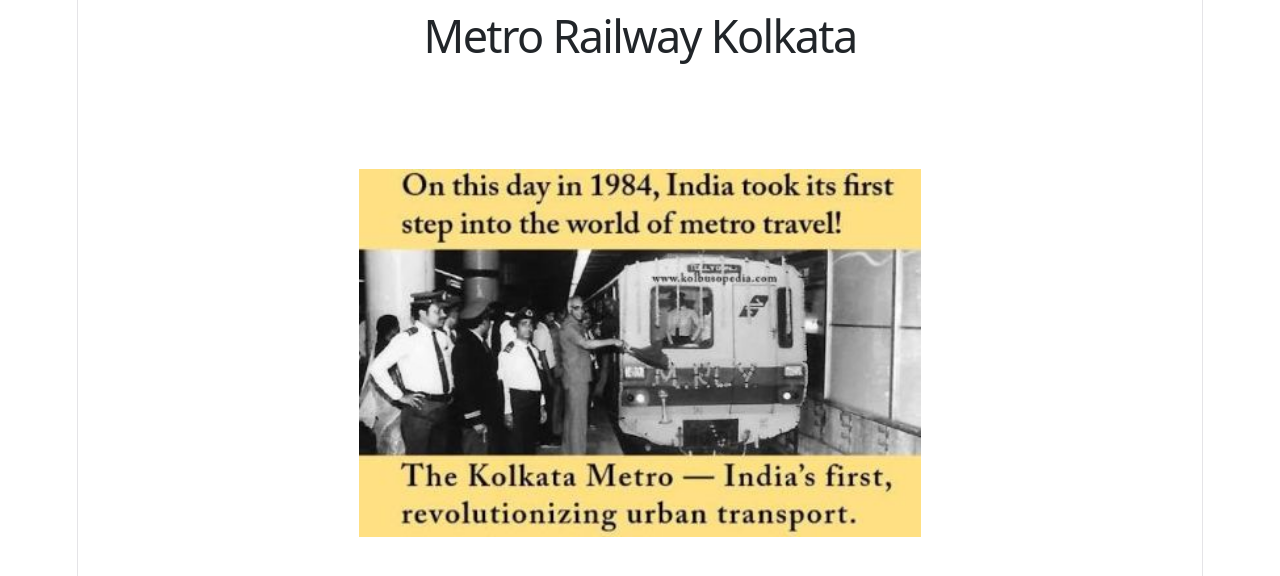
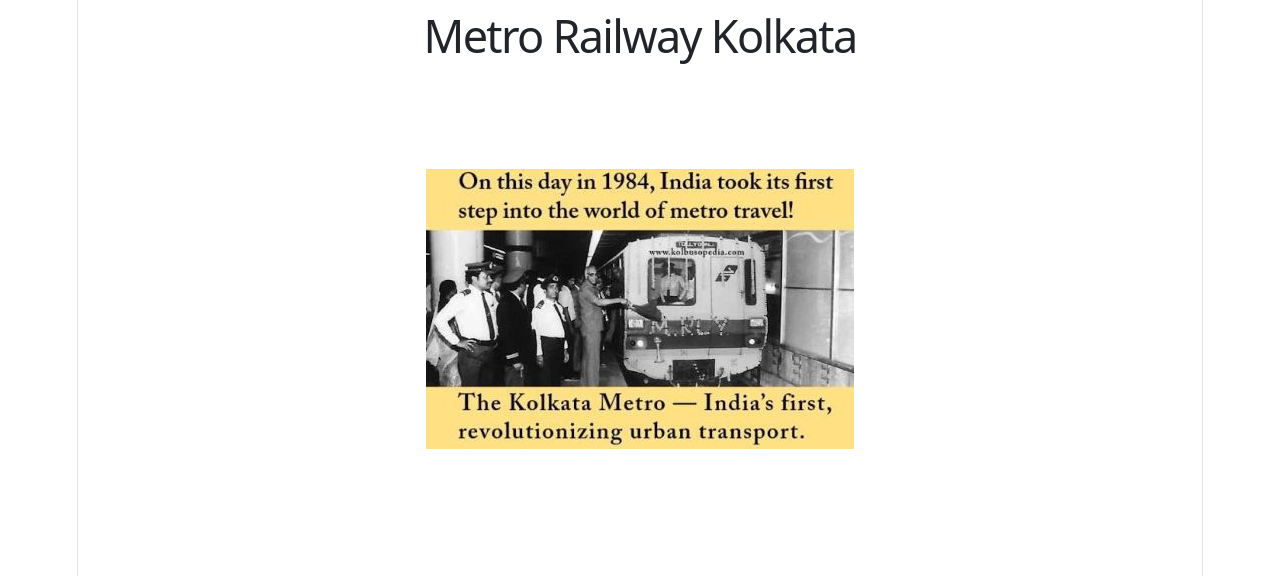
Before and after one commit to Rounak2811/wallMountQRTicketing, a React (Vite) app in the folder wallMountQRTicketing/: page / in a window 1280 px wide. Shown: the top 576 px of the page. Built offline with nearby package versions, Linux system fonts and the light colour scheme.

Commit message:
image width changed

```diff
--- a/wallMountQRTicketing/src/Components/Carousels.jsx
+++ b/wallMountQRTicketing/src/Components/Carousels.jsx
@@ -8,7 +8,7 @@
             <div id="carouselExampleAutoplaying" className="carousel slide p-20" data-bs-ride="carousel">
                 <div className="carousel-inner">
                     <div className="carousel-item active">
-                        <img src={image1} className="d-block w-50 m-auto" alt="Kolkata Metro underwater train" />
+                        <img src={image1} className="d-block w-70 m-auto" alt="Kolkata Metro underwater train" />
                     </div>
                     <div className="carousel-item">
                         <img src={image2} className="d-block w-50 m-auto" alt="Kolkata Metro train" />
```
